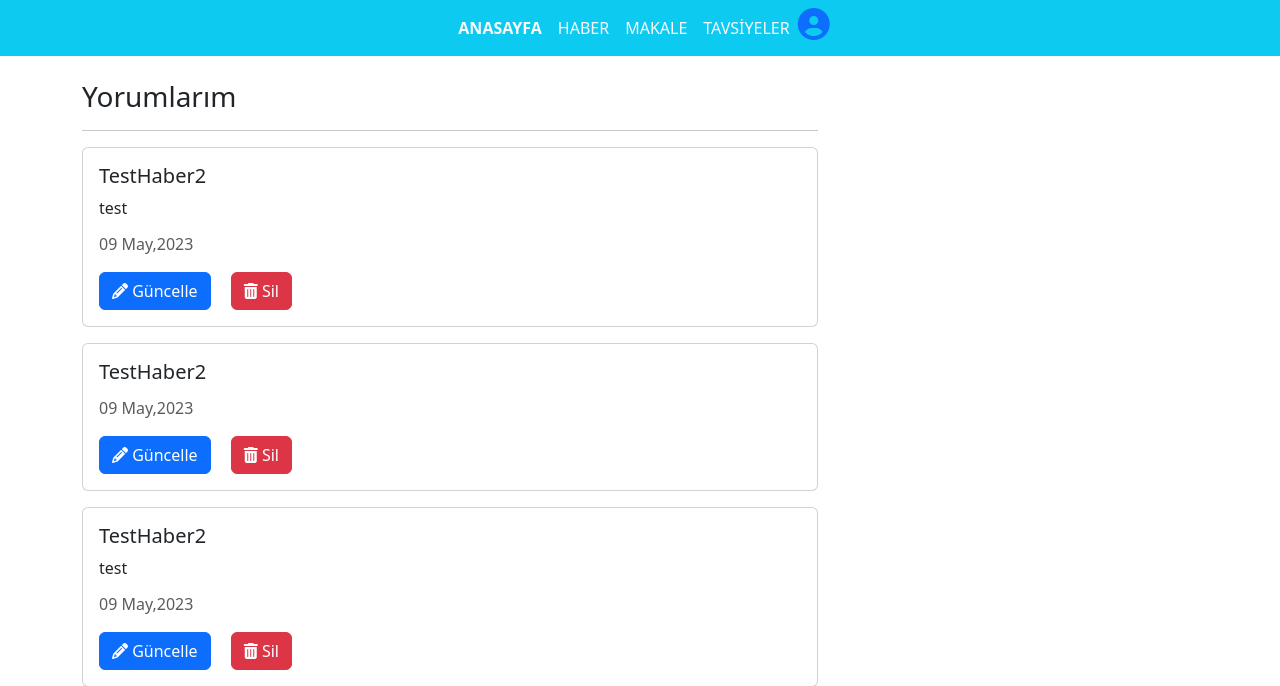
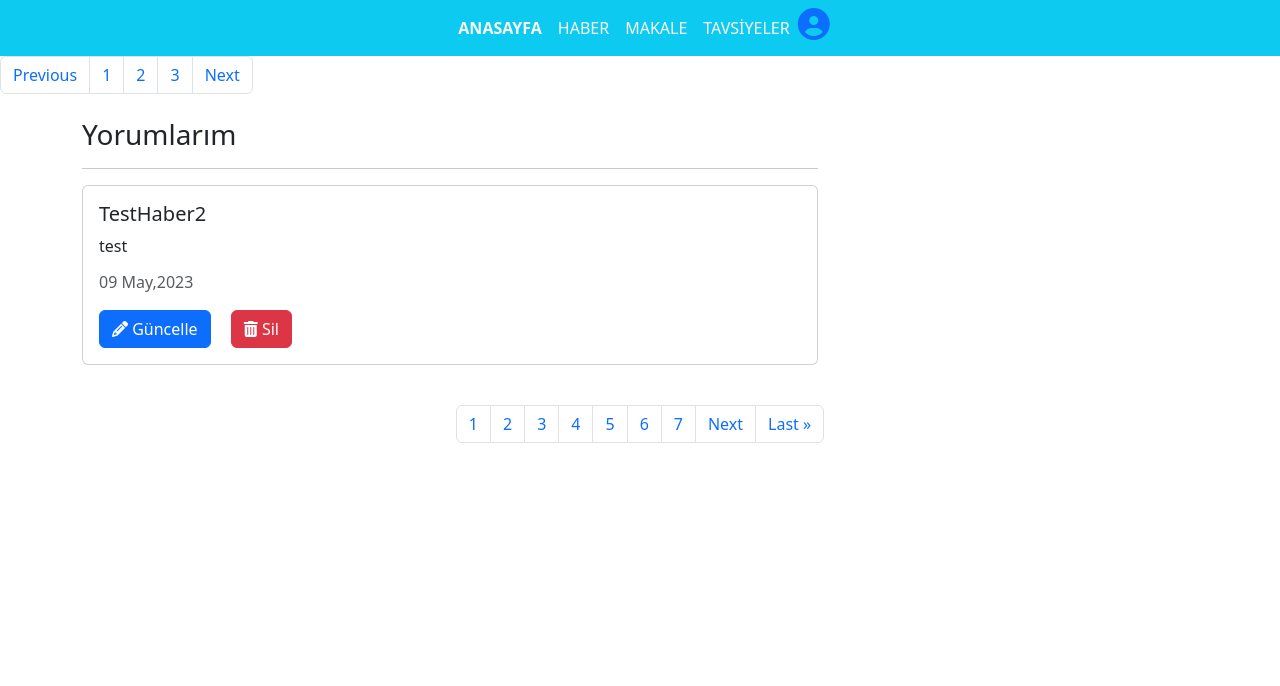
Before and after one commit to kemalhk/django-blog, a Django app: page /profil_comments/ in a window 1280 px wide. Shown: the top 686 px of the page. After the commit the page ends 443 px from the top, so only its background shows below. Run offline with Django 4.2, Linux system fonts and the light colour scheme; a user stored in the database is signed in; data comes from the database, SQL or seed files in the repository; some libraries are stand-ins or nearby versions.

Commit message:
profil sayfasında ki yorumlar için pagenation işlemi yapıldı

```diff
--- a/api/views.py
+++ b/api/views.py
@@ -13,10 +13,8 @@ from django.contrib.auth.decorators import login_required
 from .forms import UserRegistrationForm, CommentForm
 from django.views.generic.edit import CreateView
 from django.urls import reverse_lazy
-
-
 from .models import Category, Comment, Post
-
+from django.core.paginator import Paginator
 
 # Create your views here.
 
@@ -141,10 +139,19 @@ def add_comment_to_post(request, pk):
 def profil_comments(request):
     user = request.user
     # kullanıcının yorumlarının listlenmesi
+    # comments = Comment.objects.filter(author=user).order_by("-created_at")
     comments = Comment.objects.filter(author=user).order_by("-created_at")
+
+    # set up pagination
+    p = Paginator(Comment.objects.filter(author=user).order_by("-created_at"), 1)
+    page = request.GET.get("page")
+    comments_list = p.get_page(page)
+    nums = "a" * comments_list.paginator.num_pages
     return render(request, "profil.html", locals())
 
 
+##############################
+# çalışmıyor bakılıcak
 @login_required
 def comment_update(request, pk):
     comment = get_object_or_404(Comment, pk=pk)
--- a/templates/profil.html
+++ b/templates/profil.html
@@ -104,6 +104,18 @@
     </nav>
 
 
+    <nav aria-label="Page navigation example">
+        <ul class="pagination">
+          <li class="page-item"><a class="page-link" href="#">Previous</a></li>
+          <li class="page-item"><a class="page-link" href="#">1</a></li>
+          <li class="page-item"><a class="page-link" href="#">2</a></li>
+          <li class="page-item"><a class="page-link" href="#">3</a></li>
+          <li class="page-item"><a class="page-link" href="#">Next</a></li>
+        </ul>
+      </nav>
+
+
+
     <!-- posta yapılan yorumları  listeleme  -->
     {% block content %}
     <div class="container my-4">
@@ -111,7 +123,7 @@
             <div class="col-md-8">
                 <h3>Yorumlarım</h3>
                 <hr>
-                {% for comment in comments %}
+                {% for comment in comments_list %}
                 <div class="card mb-3">
                     <div class="card-body">
                         <h5 class="card-title">{{ comment.post.title }}</h5>
@@ -138,9 +150,44 @@
         </div>
     </div>
     {% endblock %}
+    <div>
+    <nav aria-label="Page navigation example">
+        <ul class="pagination justify-content-center">
+          <!-- <li class="page-item"><a class="page-link" href="#">Previous</a></li>
+          <li class="page-item"><a class="page-link" href="#">1</a></li>
+          <li class="page-item"><a class="page-link" href="#">2</a></li>
+          <li class="page-item"><a class="page-link" href="#">3</a></li>
+          <li class="page-item"><a class="page-link" href="#">Next</a></li> -->
 
 
+        <!-- {{comments_list}} <br>
+        Has previous: {{comments_list.has_previous}} <br>
+        has next :{{comments_list.has_next}}<br>
+        curruent page : {{comments_list.number}}<br>
+        number of pages : {{comments_list.paginator.num_pages}}
+        <hr><hr><hr><hr> -->
 
+         {% if comments_list.has_previous %}
+         <li class="page-item"><a class="page-link" href="?page=1">&laquo First</a></li>
+         <li class="page-item"><a class="page-link" href="?page={{comments_list.previous_page_number}}">Previoust</a></li>
+        {% endif %}
+
+
+        <!-- <li class="page-item disabled"><a href="#" class="page-link">page {{comments_list.number}} of {{comments_list.paginator.num_pages}}</a></li> -->
+        {%for i in nums %}
+        <li class="page-item"><a class="page-link" href="?page={{forloop.counter}}">{{forloop.counter}}</a></li>
+
+        {%endfor%}
+
+
+        {% if comments_list.has_next %}
+        <li class="page-item"><a class="page-link" href="?page={{comments_list.next_page_number}}">Next</a></li>
+
+        <li class="page-item"><a class="page-link" href="?page={{comments_list.paginator.num_pages}}">Last &raquo</a></li>
+        {%endif%}
+    </ul>
+      </nav>
+    </div>
 
 
     <!-- update modal -->
```
